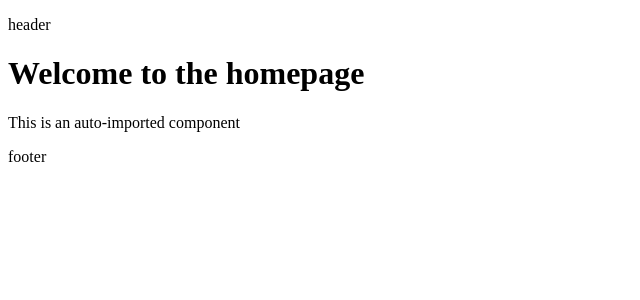
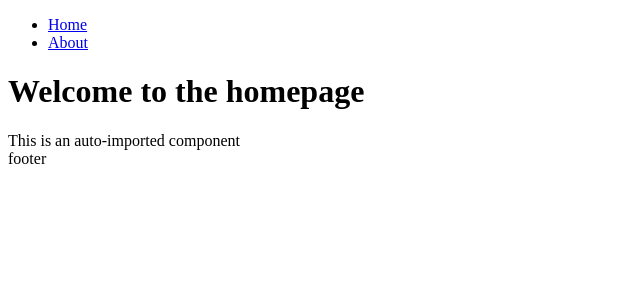
Before and after one commit to jiannei/sinan-web, a Nuxt app: page / in a window 1280 px wide. Shown: the top 300 px of the page, without its empty margins (0-640 px from the left). Built offline with nearby package versions, Linux system fonts and the light colour scheme.

Commit message:
feat: route

```diff
--- a/layouts/default.vue
+++ b/layouts/default.vue
@@ -3,11 +3,20 @@
 </script>
 
 <template>
-  <div>
-    <p>header</p>
+  <header>
+    <nav>
+      <ul>
+        <li><NuxtLink to="/">Home</NuxtLink></li>
+        <li><NuxtLink to="/about">About</NuxtLink></li>
+      </ul>
+    </nav>
+  </header>
+
+  <div class="content">
     <slot />
-    <p>footer</p>
   </div>
+
+  <footer>footer</footer>
 </template>
 
 <style scoped>
```
